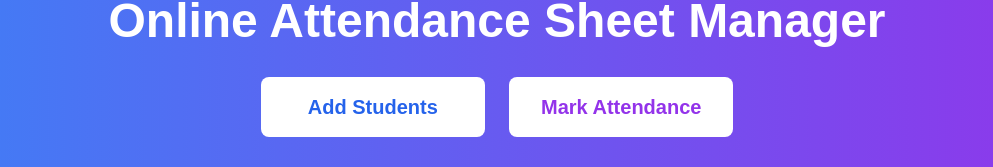
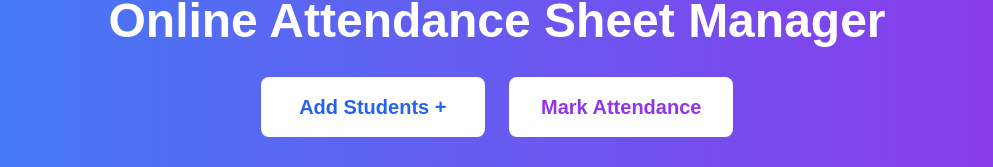
Before and after one commit to haseebusman0305/attendende-marker, a React (Create React App) app: page / in a window 1280 px wide. Shown: the part 295-462 px from the top of the page, without its empty margins (143-1136 px from the left). Built offline with nearby package versions, Linux system fonts and the light colour scheme.

Commit message:
added github flows

```diff
--- a/src/components/HomePage.js
+++ b/src/components/HomePage.js
@@ -16,7 +16,7 @@ export default function HomePage() {
           to="/add-students"
           className="bg-white text-blue-600 px-8 py-4 rounded-lg text-xl font-semibold hover:bg-blue-100 transition duration-300 text-center animate-fade-in-up"
         >
-          Add Students
+          Add Students +
         </Link>
         <Link
           to="/attendance"
```
